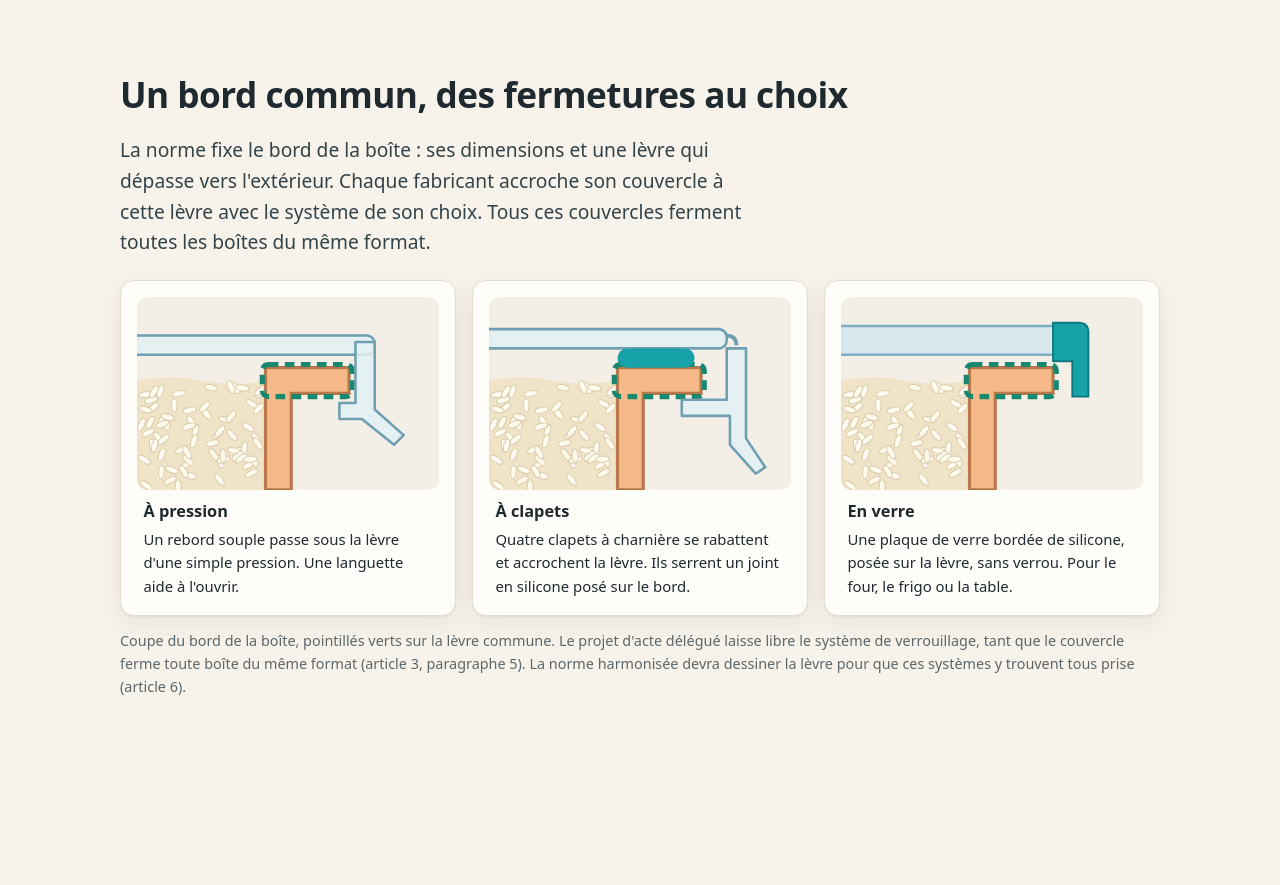
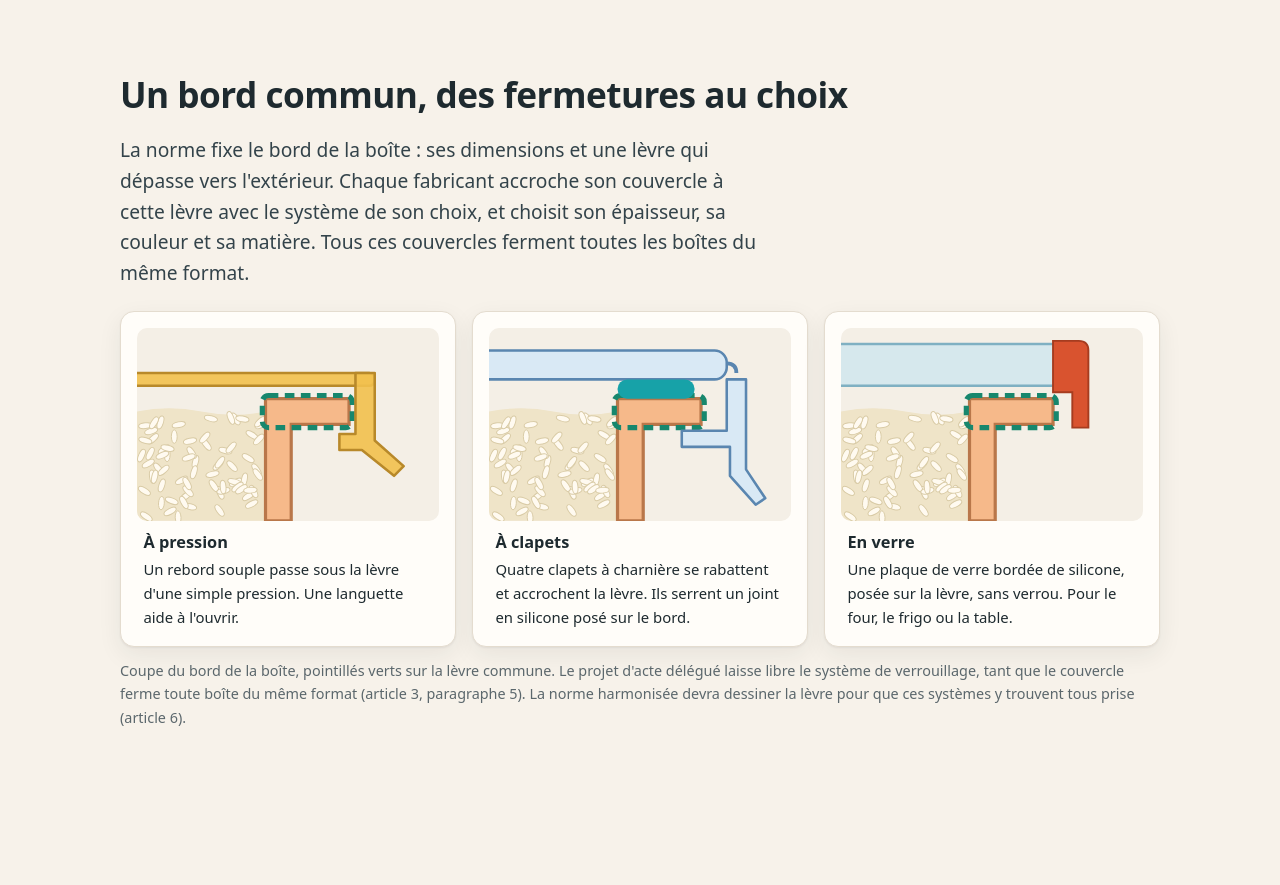
Before and after one commit to pdesainteagathe/couvercles-uniques, a plain HTML site: page index.html in a window 1280 px wide. Shown: the part 3160-4045 px from the top of the page. Drawn offline with Linux system fonts and the light colour scheme.

Commit message:
Closures: lids of different thickness and colour
Co-Authored-By: Claude Opus 5.5 <noreply@anthropic.com>

```diff
--- a/app.js
+++ b/app.js
@@ -19,7 +19,7 @@ const T = {
     tx_pre_h: "Proposition de résolution européenne", tx_pre_p: "Le texte qu'un député ou une sénatrice peut déposer pour demander au Gouvernement de porter le projet à Bruxelles.",
     tx_fr: "Lire en français (PDF)", tx_en: "Read in English (PDF)",
     cl_title: "Un bord commun, des fermetures au choix",
-    cl_lead: "La norme fixe le bord de la boîte : ses dimensions et une lèvre qui dépasse vers l'extérieur. Chaque fabricant accroche son couvercle à cette lèvre avec le système de son choix. Tous ces couvercles ferment toutes les boîtes du même format.",
+    cl_lead: "La norme fixe le bord de la boîte : ses dimensions et une lèvre qui dépasse vers l'extérieur. Chaque fabricant accroche son couvercle à cette lèvre avec le système de son choix, et choisit son épaisseur, sa couleur et sa matière. Tous ces couvercles ferment toutes les boîtes du même format.",
     cl_press_h: "À pression", cl_press: "Un rebord souple passe sous la lèvre d'une simple pression. Une languette aide à l'ouvrir.",
     cl_clips_h: "À clapets", cl_clips: "Quatre clapets à charnière se rabattent et accrochent la lèvre. Ils serrent un joint en silicone posé sur le bord.",
     cl_glass_h: "En verre", cl_glass: "Une plaque de verre bordée de silicone, posée sur la lèvre, sans verrou. Pour le four, le frigo ou la table.",
@@ -95,7 +95,7 @@ const T = {
     tx_pre_h: "Draft European resolution", tx_pre_p: "The text a French MP or senator can table to ask the Government to carry the project to Brussels. French only.",
     tx_fr: "Lire en français (PDF)", tx_en: "Read in English (PDF)",
     cl_title: "A common rim, a choice of closures",
-    cl_lead: "The standard sets the rim of the box: its dimensions and a lip that sticks out. Each manufacturer attaches its lid to that lip with the system of its choice. All these lids close every box of the same format.",
+    cl_lead: "The standard sets the rim of the box: its dimensions and a lip that sticks out. Each manufacturer attaches its lid to that lip with the system of its choice, and picks its thickness, colour and material. All these lids close every box of the same format.",
     cl_press_h: "Press-on", cl_press: "A flexible skirt slips under the lip with a simple press. A tab helps to open it.",
     cl_clips_h: "Clip-lock", cl_clips: "Four hinged clips fold down and catch the lip. They press a silicone seal onto the rim.",
     cl_glass_h: "Glass", cl_glass: "A glass plate with a silicone edge, resting on the lip, with no lock. For the oven, the fridge or the table.",
@@ -504,19 +504,20 @@ const RICE = (() => {
 function closureSVG(kind) {
   const box = `${RICE}<path d="M70 100 V62 H96 V70 H78 V100 Z" class="cl-box"/>
     <rect x="69" y="61" width="28" height="10" rx="2" class="cl-lip"/>`;
-  const lidPlate = (y, h = 6) => `<rect x="20" y="${y}" width="84" height="${h}" rx="2.5" class="cl-lid"/>`;
+  // chaque marque son épaisseur et sa couleur : la compatibilité ne tient qu'à la lèvre
+  const lidPlate = (y, h, cls) => `<rect x="20" y="${y}" width="84" height="${h}" rx="${R1(h / 2.4)}" class="${cls}"/>`;
   let lid = "";
-  if (kind === "press") lid = lidPlate(52) +
+  if (kind === "press") lid = lidPlate(54, 4, "cl-lid press") +
     // rebord souple : descend sur la lèvre, bourrelet qui passe dessous, languette pour l'ouvrir
-    `<path d="M98 54 h6 V75 l9 8 -3 3 -10 -8 h-7 v-5 h5 V54 Z" class="cl-lid"/>`;
-  if (kind === "clips") lid = lidPlate(50) +
+    `<path d="M98 54 h6 V75 l9 8 -3 3 -10 -8 h-7 v-5 h5 V54 Z" class="cl-lid press"/>`;
+  if (kind === "clips") lid = lidPlate(47, 9, "cl-lid clips") +
     `<rect x="70" y="56" width="24" height="6" rx="3" class="cl-seal"/>` +
     // charnière fine au bord du couvercle, clapet avec crochet sous la lèvre et ergot de préhension
-    `<path d="M104 52 q3 0 3 3" class="cl-hinge"/>
+    `<path d="M104 51 q3 0 3 3" class="cl-hinge"/>
      <path d="M104 56 h6 V84 l6 9 -3 2 -8 -9 V77 H90 v-5 h14 Z" class="cl-clip"/>`;
-  if (kind === "glass") lid = `<rect x="20" y="49" width="82" height="9" rx="2" class="cl-glass"/>` +
+  if (kind === "glass") lid = `<rect x="20" y="45" width="82" height="13" rx="2" class="cl-glass"/>` +
     // bordure en silicone qui coiffe la lèvre, sans verrou
-    `<path d="M96 48 h8 q3 0 3 3 V71 h-5 V60 H96 Z" class="cl-band"/>`;
+    `<path d="M96 44 h8 q3 0 3 3 V71 h-5 V60 H96 Z" class="cl-band"/>`;
   return box + lid;
 }
 function renderClosures() { document.querySelectorAll(".cl-ill").forEach(s => { s.innerHTML = closureSVG(s.dataset.cl); }); }
--- a/style.css
+++ b/style.css
@@ -227,10 +227,12 @@ input[type=range] { width: 100%; accent-color: var(--teal); height: 28px; }
 .cl-ill { width: 100%; height: auto; display: block; background: #f4efe6; border-radius: 10px; }
 .cl-box { fill: #f6b98a; stroke: #b9774a; stroke-width: 1; }
 .cl-lip { fill: none; stroke: var(--teal); stroke-width: 1.6; stroke-dasharray: 3 2; }
-.cl-lid, .cl-clip { fill: #e3f1f5; fill-opacity: .85; stroke: #6f9fb0; stroke-width: .8; stroke-linejoin: round; }
-.cl-hinge { fill: none; stroke: #6f9fb0; stroke-width: 1.2; }
+.cl-lid, .cl-clip { fill-opacity: .9; stroke-width: .8; stroke-linejoin: round; }
+.cl-lid.press { fill: #f2c14e; stroke: #b8892a; }
+.cl-lid.clips, .cl-clip { fill: #d6e9f8; stroke: #5a86b0; }
+.cl-hinge { fill: none; stroke: #5a86b0; stroke-width: 1.2; }
 .cl-seal { fill: #17a2a8; }
 .cl-glass { fill: #cfe7ef; fill-opacity: .8; stroke: #7fb0c2; stroke-width: .8; }
-.cl-band { fill: #17a2a8; stroke: #0e7a7f; stroke-width: .6; }
+.cl-band { fill: #d9532f; stroke: #a63c1f; stroke-width: .6; }
 .cl-rice { fill: #efe4c8; }
 .cl-grain { fill: #fffaf0; stroke: #d9cba6; stroke-width: .3; }
```
